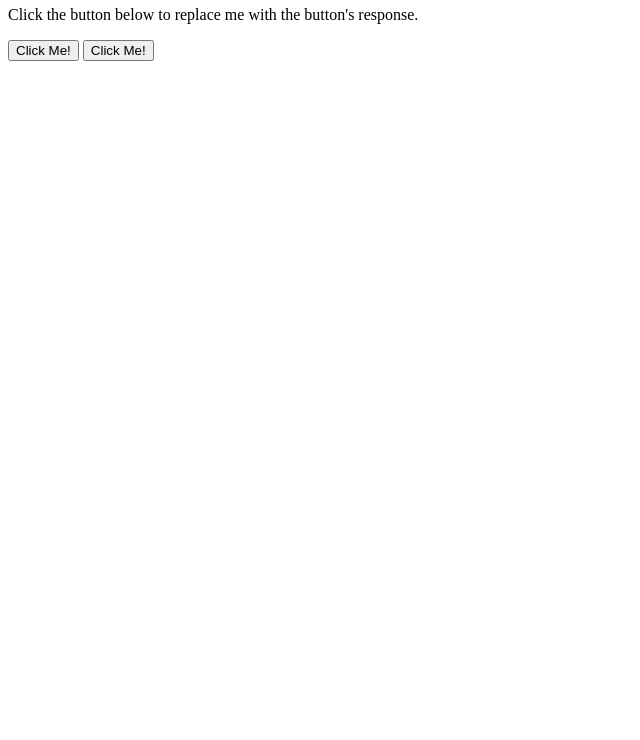
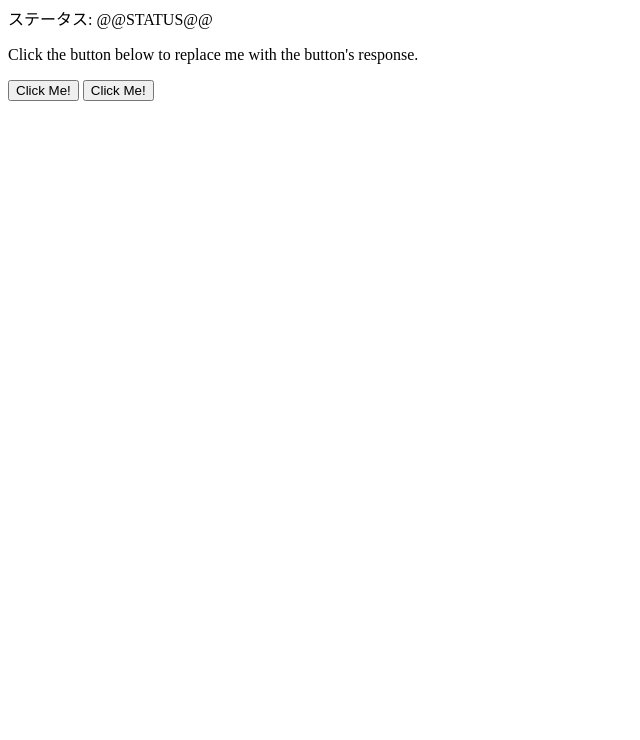
Before and after one commit to ppdx999/sh-cgi, a plain HTML site: page public/index.template.html in a window 1280 px wide. Shown: the part 60-800 px from the top of the page, without its empty margins (0-640 px from the left). Drawn offline with Linux system fonts and the light colour scheme.

Commit message:
ログイン中かそうでないかによって画面表示を切り替える

```diff
--- a/public/index.template.html
+++ b/public/index.template.html
@@ -5,6 +5,7 @@
 	</head>
   <body>
     <h1>It works!!!</h1>
+		<p>ステータス: @@STATUS@@</p>
 		<div id="target">
 			<p>Click the button below to replace me with the button's response.</p>
 		</div>
```
Also changed, not shown: 1 other file.
